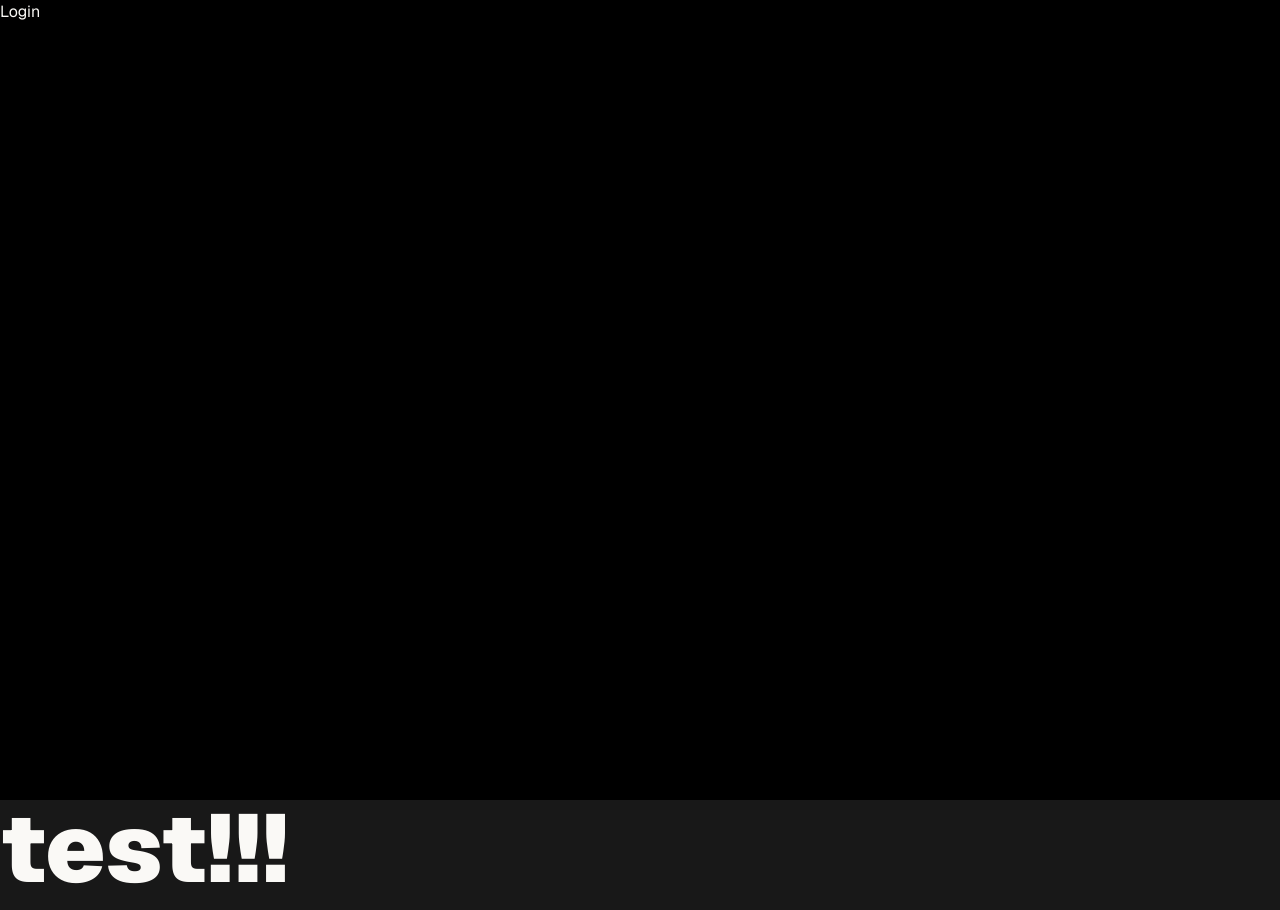
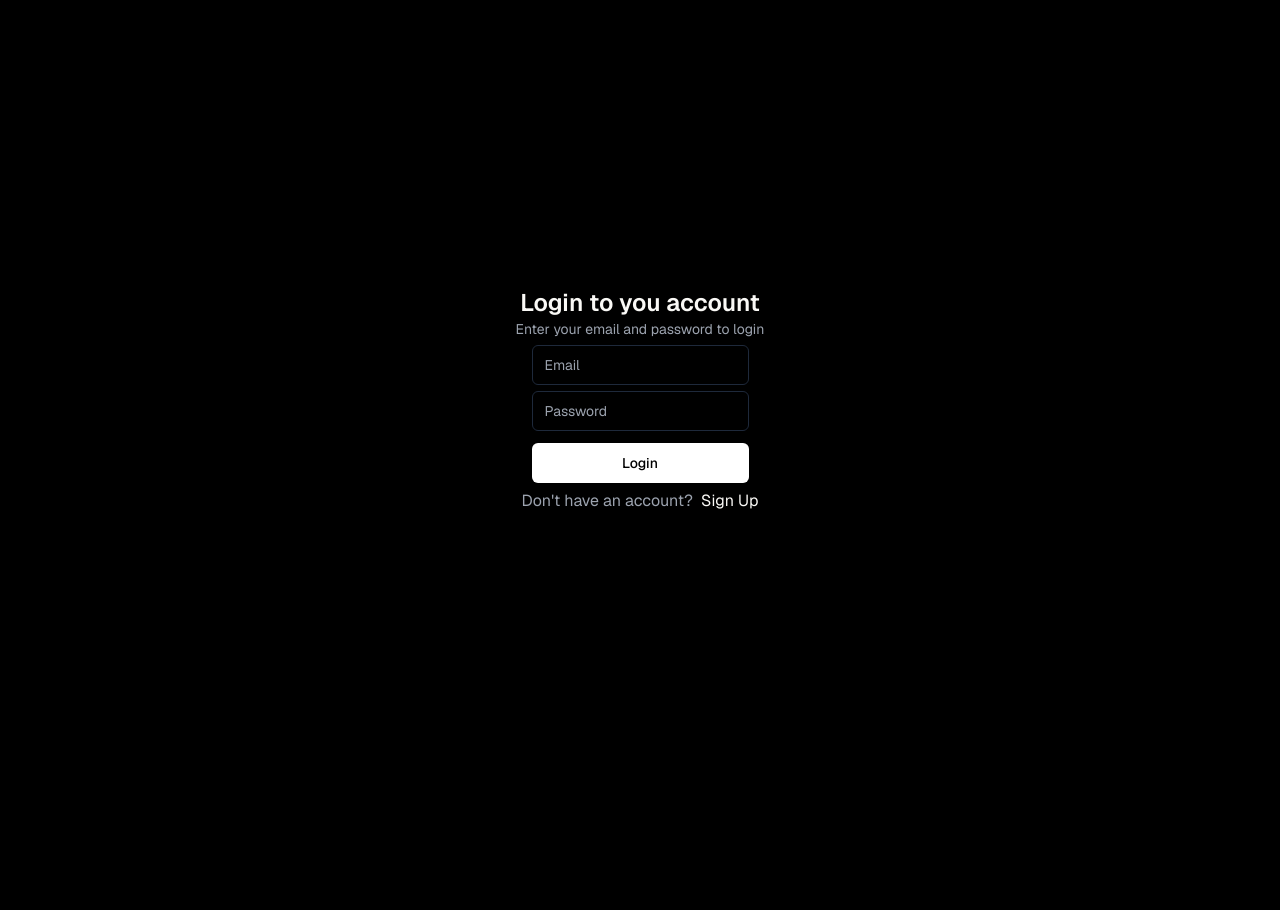
Before and after one commit to praneethravuri/connexion, a Next.js app: page /login in a window 1280 px wide. After the commit the page ends 800 px from the top, so only its background shows below. Built offline with nearby package versions, Linux system fonts and the light colour scheme.

Commit message:
login page ui

```diff
--- a/app/(auth)/layout.tsx
+++ b/app/(auth)/layout.tsx
@@ -3,19 +3,11 @@ import { ReactNode } from "react";
 import "../globals.css";
 import type { Metadata } from "next";
 
-interface RootLayoutProps {
-    children: ReactNode;
-}
-
-export const metadata: Metadata = {
-    title: "Login / Sign-up",
-    description: "Generated by create next app",
-  };
-
-export default function RootLayout({ children }: RootLayoutProps) {
+export default function AuthLayout({ children }: { children: ReactNode }) {
     return (
-        <div className="min-h-screen bg-black">
-            {children}
-        </div>
+      <div>
+        {/* Auth-specific layout components like headers or footers */}
+        {children}
+      </div>
     );
-}
+  }
--- a/app/(auth)/login/page.tsx
+++ b/app/(auth)/login/page.tsx
@@ -1,9 +1,58 @@
-import React from 'react'
+"use client";
+import { useState } from 'react';
+import { useRouter } from 'next/navigation';
+import Link from 'next/link';
+import { Button } from "@/components/ui/button";
+import { Input } from "@/components/ui/input";
+import { cn } from "@/lib/utils"
+import { buttonVariants } from "@/components/ui/button"
 
-const Login = () => {
+export default function LoginPage() {
+  const [email, setEmail] = useState('');
+  const [password, setPassword] = useState('');
+  const router = useRouter();
+
+  const handleSubmit = async (event: React.FormEvent<HTMLFormElement>) => {
+    event.preventDefault();
+    const prefixEmail = "1";
+    const prefixPassword = "1"
+
+    if (email === prefixEmail && password === prefixPassword) {
+      router.push("/sign-up");
+    }
+    else {
+      console.log("invalid credentials")
+    }
+
+    console.log("Logging in with", email, password);
+  };
   return (
-    <div>Login</div>
-  )
+    <div className='container flex h-screen w-screen flex-col items-center justify-center '>
+      <h1 className='text-2xl font-semibold'>Login to you account</h1>
+      <h3 className='text-gray-400 text-sm'>Enter your email and password to login</h3>
+      <form onSubmit={handleSubmit}>
+        <Input
+          placeholder="Email"
+          value={email}
+          onChange={(e) => setEmail(e.target.value)}
+        />
+        <Input
+          placeholder="Password"
+          type="password"
+          value={password}
+          onChange={(e) => setPassword(e.target.value)}
+        />
+        {/* <Button type="submit">Log In</Button> */}
+        <button type='submit' className={cn(buttonVariants({ variant: "ghost" }))}>Login</button>
+      </form>
+      <p className='text-gray-400'>
+        Don't have an account?
+        <span className='ml-2'>
+          <Link className='text-offWhiteText' href="/sign-up" passHref>
+            Sign Up
+          </Link>
+        </span>
+      </p>
+    </div>
+  );
 }
-
-export default Login
--- /dev/null
+++ b/app/(home)/home-page/page.tsx
@@ -0,0 +1,9 @@
+import React from 'react'
+
+const HomePage = () => {
+  return (
+    <div>HomePage</div>
+  )
+}
+
+export default HomePage
--- a/app/layout.tsx
+++ b/app/layout.tsx
@@ -14,9 +14,8 @@ export default function RootLayout({
 }>) {
   return (
     <html lang="en">
-      <body className={`${GeistSans.className} bg-blackBackground text-offWhiteText`}>
+      <body className={`${GeistSans.className} bg-black text-offWhiteText`}>
         {children}
-        <p className="text-8xl font-black">test!!!</p>
       </body>
     </html>
   );
--- /dev/null
+++ b/components/ui/button.tsx
@@ -0,0 +1,56 @@
+import * as React from "react"
+import { Slot } from "@radix-ui/react-slot"
+import { cva, type VariantProps } from "class-variance-authority"
+
+import { cn } from "@/lib/utils"
+
+const buttonVariants = cva(
+  "inline-flex items-center justify-center whitespace-nowrap rounded-md text-sm font-medium ring-offset-background transition-colors focus-visible:outline-none focus-visible:ring-2 focus-visible:ring-ring focus-visible:ring-offset-2 disabled:pointer-events-none disabled:opacity-50",
+  {
+    variants: {
+      variant: {
+        default: "bg-primary text-primary-foreground hover:bg-primary/90",
+        destructive:
+          "bg-destructive text-destructive-foreground hover:bg-destructive/90",
+        outline:
+          "border border-input bg-background hover:bg-accent hover:text-accent-foreground",
+        secondary:
+          "bg-secondary text-secondary-foreground hover:bg-secondary/80",
+        ghost: "hover:bg-accent hover:text-accent-foreground bg-white text-black w-full my-1.5",
+        link: "text-primary underline-offset-4 hover:underline",
+      },
+      size: {
+        default: "h-10 px-4 py-2",
+        sm: "h-9 rounded-md px-3",
+        lg: "h-11 rounded-md px-8",
+        icon: "h-10 w-10",
+      },
+    },
+    defaultVariants: {
+      variant: "default",
+      size: "default",
+    },
+  }
+)
+
+export interface ButtonProps
+  extends React.ButtonHTMLAttributes<HTMLButtonElement>,
+    VariantProps<typeof buttonVariants> {
+  asChild?: boolean
+}
+
+const Button = React.forwardRef<HTMLButtonElement, ButtonProps>(
+  ({ className, variant, size, asChild = false, ...props }, ref) => {
+    const Comp = asChild ? Slot : "button"
+    return (
+      <Comp
+        className={cn(buttonVariants({ variant, size, className }))}
+        ref={ref}
+        {...props}
+      />
+    )
+  }
+)
+Button.displayName = "Button"
+
+export { Button, buttonVariants }
--- /dev/null
+++ b/components/ui/input.tsx
@@ -0,0 +1,25 @@
+import * as React from "react"
+
+import { cn } from "@/lib/utils"
+
+export interface InputProps
+  extends React.InputHTMLAttributes<HTMLInputElement> {}
+
+const Input = React.forwardRef<HTMLInputElement, InputProps>(
+  ({ className, type, ...props }, ref) => {
+    return (
+      <input
+        type={type}
+        className={cn(
+          "flex h-10 w-full rounded-md border border-slate-800 px-3 py-2 text-sm ring-offset-background file:border-0 file:bg-transparent file:text-sm file:font-medium placeholder:text-gray-400 focus-visible:outline-none focus-visible:ring-2 focus-visible:ring-ring focus-visible:ring-offset-2 disabled:cursor-not-allowed disabled:opacity-50 bg-black my-1.5",
+          className
+        )}
+        ref={ref}
+        {...props}
+      />
+    )
+  }
+)
+Input.displayName = "Input"
+
+export { Input }
--- a/package.json
+++ b/package.json
@@ -9,6 +9,7 @@
     "lint": "next lint"
   },
   "dependencies": {
+    "@radix-ui/react-slot": "^1.0.2",
     "class-variance-authority": "^0.7.0",
     "clsx": "^2.1.0",
     "geist": "^1.2.2",
```
Also changed, not shown: 1 other file (tests, documents, lock files or other folders).
